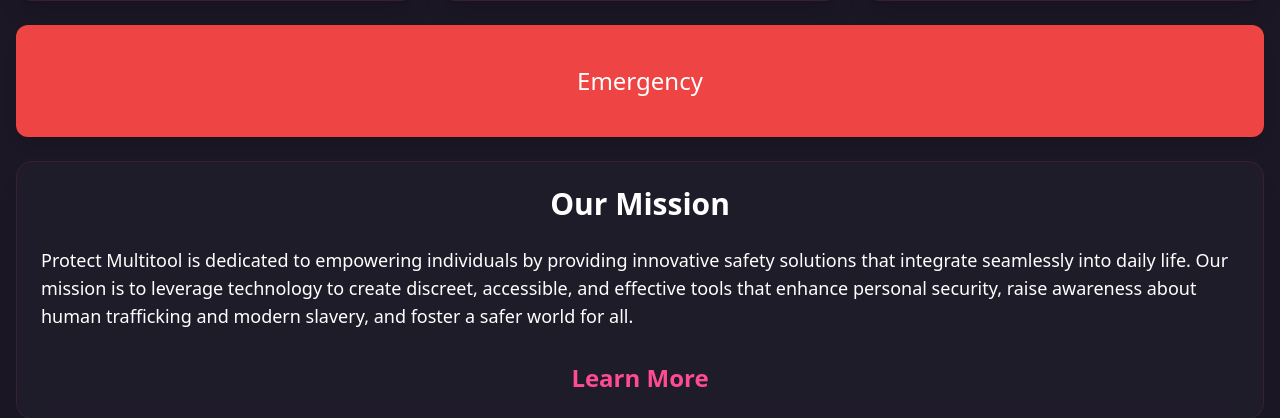
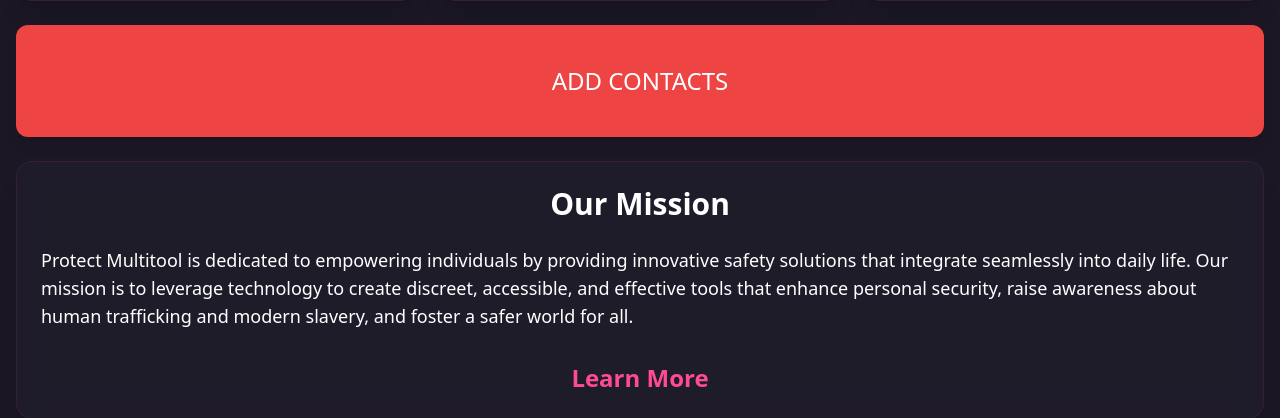
Before and after one commit to 3disturbed/Protect_Multitool, a Django app: page / in a window 1280 px wide. Shown: the part 449-867 px from the top of the page. Run offline with Django 5.2, Linux system fonts and the light colour scheme; a user stored in the database is signed in; data comes from the database, SQL or seed files in the repository; some libraries are stand-ins or nearby versions.

Commit message:
dynamic emergency button

```diff
--- a/home_page/templates/home_page/home.html
+++ b/home_page/templates/home_page/home.html
@@ -51,17 +51,25 @@
 <!-- emergency button -->
 <div>
     {% if user.is_authenticated %}
+        {% if emergency_contacts_check %}
             <button id="emergencyBtnDesktop"
                 class="mt-6 w-full px-4 py-10 font-medium bg-red-500 text-2xl text-white rounded-xl hover:bg-opacity-80 transition-all transform hover:scale-105 shadow-lg">
                 Emergency
             </button>
         {% else %}
-    <a href="{% url 'account_login' %}"
+            <a href="{% url 'account_home:add_emergency_contact' %}"
                 class="mt-6 w-full px-4 py-10 font-medium bg-red-500 text-2xl text-white rounded-xl hover:bg-opacity-80 transition-all transform hover:scale-105 shadow-lg text-center block">
-        Emergency
+                ADD CONTACTS
+            </a>
+        {% endif %}
+    {% else %}
+        <a href="{% url 'account_signup' %}"
+            class="mt-6 w-full px-4 py-10 font-medium bg-red-500 text-2xl text-white rounded-xl hover:bg-opacity-80 transition-all transform hover:scale-105 shadow-lg text-center block">
+            Sign Up
         </a>
     {% endif %}
 </div>
+
 
 <!-- Our Mission -->
 <div class="mt-6 backdrop-blur-md bg-neutral-light/30 rounded-2xl p-6 shadow-xl border border-accent/10">
--- a/home_page/views.py
+++ b/home_page/views.py
@@ -30,14 +30,16 @@
                     'phone_number': contact.phone,
                 })
         else:
+            emergency_contacts_list = None
             print('No emergency contacts to display')
 
         # Serialize the list to JSON
         emergency_contacts_json = json.dumps(emergency_contacts_list)
-
+        emergency_contacts_check = emergency_contacts_list
         # Prepare context with JSON and first_name
         context = {
             'emergency_contacts_list': emergency_contacts_json,
+            'emergency_contacts_check': emergency_contacts_check,
             'first_name': first_name,
         }
     else:
```
Lines whose indentation alone changed are shown as unchanged.
